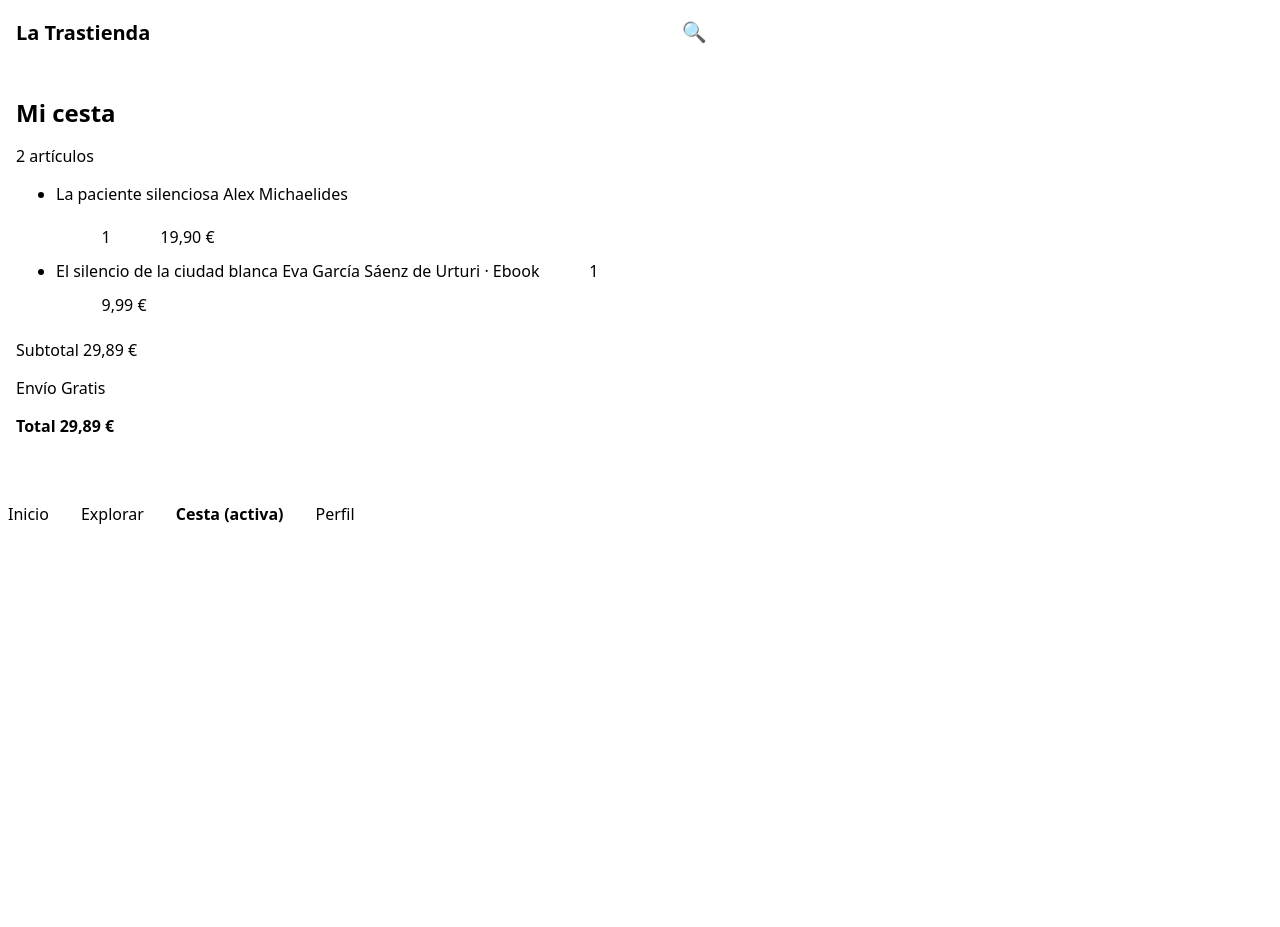
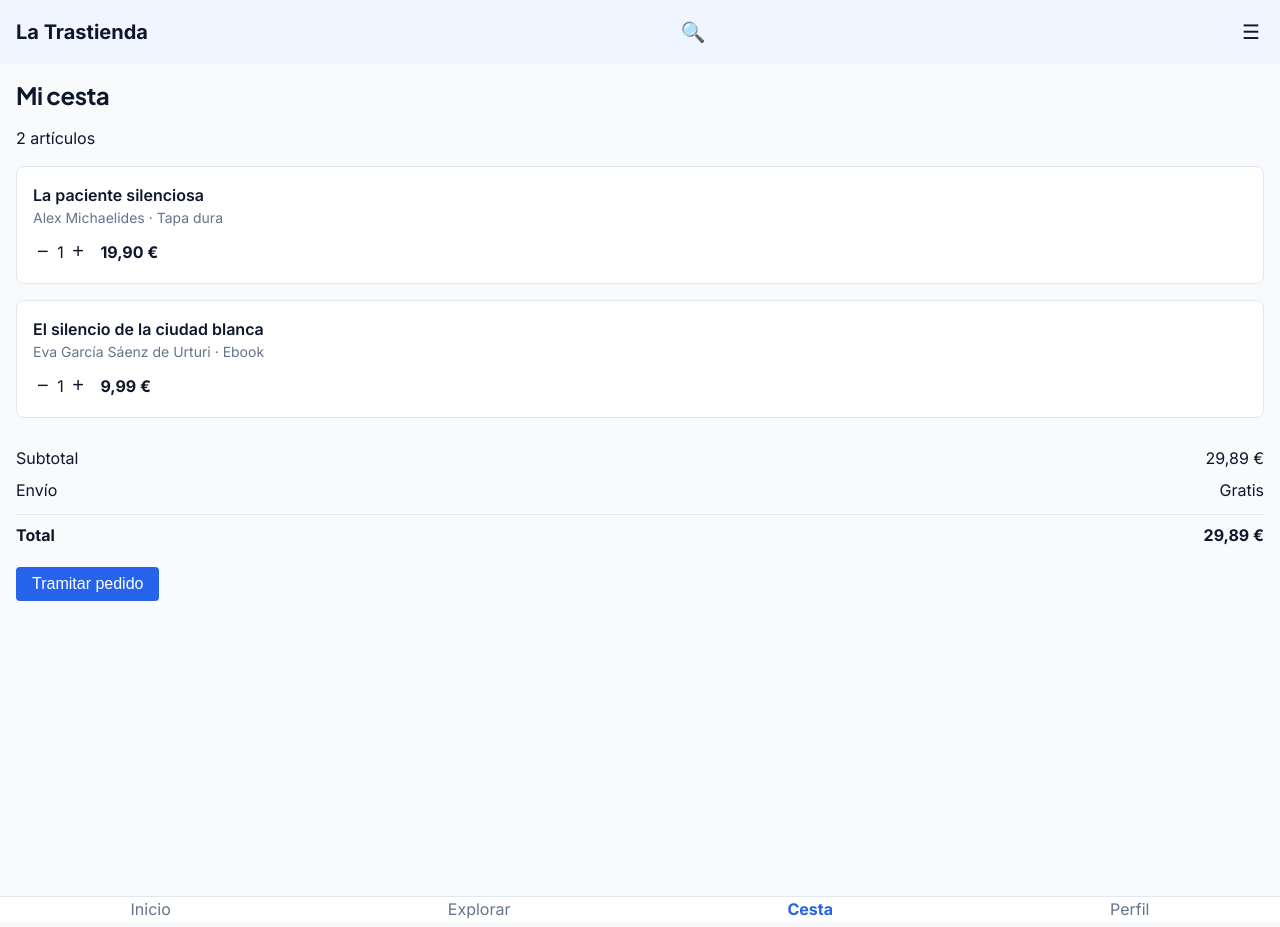
Before and after one commit to JavierCastroLopez/T4DIW, a plain HTML site: page trastienda-ud4/carrito.html in a window 1280 px wide. Before the commit the page ends 800 px from the top, so only its background shows below. Drawn offline with Linux system fonts and the light colour scheme.

Commit message:
correccion

```diff
--- a/trastienda-ud4/carrito.html
+++ b/trastienda-ud4/carrito.html
@@ -4,7 +4,15 @@
 <meta charset="UTF-8">
 <meta name="viewport" content="width=device-width, initial-scale=1.0">
 <title>La Trastienda - Mi cesta</title>
+
+<link rel="preconnect" href="https://fonts.googleapis.com">
+<link rel="preconnect" href="https://fonts.gstatic.com" crossorigin>
+<link href="https://fonts.googleapis.com/css2?family=Inter:wght@400;500;600;700&family=Plus+Jakarta+Sans:wght@600;700&display=swap" rel="stylesheet">
+
+<link rel="stylesheet" href="css/variables.css">
+<link rel="stylesheet" href="css/tipografia.css">
 <link rel="stylesheet" href="css/estilos.css">
+<link rel="stylesheet" href="css/selectores.css">
 </head>
 <body>
 <header>
@@ -18,38 +26,47 @@
 
 <p>2 artículos</p>
 
-<ul>
+<ul class="lista-carrito">
 <li>
-<span>La paciente silenciosa</span>
-<span>Alex Michaelides</p>
-<button type="button">−</button>
+<span class="item-titulo">La paciente silenciosa</span>
+<span class="item-autor">Alex Michaelides · Tapa dura</span>
+<button type="button" aria-label="Quitar un ejemplar de La paciente silenciosa">−</button>
 <span>1</span>
-<button type="button">+</button>
-<span>19,90 €</span>
+<button type="button" aria-label="Añadir un ejemplar de La paciente silenciosa">+</button>
+<span class="item-precio">19,90 €</span>
 </li>
 <li>
-<span>El silencio de la ciudad blanca</span>
-<span>Eva García Sáenz de Urturi · Ebook</span>
-<button type="button">−</button>
+<span class="item-titulo">El silencio de la ciudad blanca</span>
+<span class="item-autor">Eva García Sáenz de Urturi · Ebook</span>
+<button type="button" aria-label="Quitar un ejemplar de El silencio de la ciudad blanca">−</button>
 <span>1</span>
-<button type="button">+</button>
-<span>9,99 €</span>
+<button type="button" aria-label="Añadir un ejemplar de El silencio de la ciudad blanca">+</button>
+<span class="item-precio">9,99 €</span>
 </li>
 </ul>
 
-<div class="resumen">
-<p>Subtotal 29,89 €</p>
-<p>Envío Gratis</p>
-<p><strong>Total 29,89 €</strong></p>
+<dl class="resumen">
+<div>
+<dt>Subtotal</dt>
+<dd>29,89 €</dd>
+</div>
+<div>
+<dt>Envío</dt>
+<dd>Gratis</dd>
+</div>
+<div class="total">
+<dt>Total</dt>
+<dd>29,89 €</dd>
+</div>
+</dl>
 <button type="button">Tramitar pedido</button>
-</div>
 </main>
 
 <nav aria-label="Secciones de la app">
 <ul>
 <li><a href="index.html">Inicio</a></li>
 <li><a href="explorar.html">Explorar</a></li>
-<li><a href="carrito.html" aria-current="page">Cesta (activa)</a></li>
+<li><a href="carrito.html" aria-current="page">Cesta</a></li>
 <li><a href="perfil.html">Perfil</a></li>
 </ul>
 </nav>
--- a/trastienda-ud4/css/estilos.css
+++ b/trastienda-ud4/css/estilos.css
@@ -1,7 +1,6 @@
+/* Estilos base compartidos por todas las pantallas */
+
 body {
-  font-family: system-ui, sans-serif;
-  font-size: 1rem;
-  color: var(--text-main);
   background-color: var(--bg-page);
   margin: 0;
   padding: 0;
@@ -13,89 +12,95 @@ header {
   display: flex;
   justify-content: space-between;
   align-items: center;
-}
 
-header a {
-  color: var(--text-main);
-  text-decoration: none;
-  font-weight: 700;
-  font-size: 1.25rem;
+  a {
+    color: inherit;
+    text-decoration: none;
+    font-weight: 700;
+    font-size: var(--text-xl);
+  }
 }
 
 main {
   padding: 1rem;
-  max-width: 65ch;
 }
 
 h1 {
-  font-size: 1.5rem;
-  margin-bottom: 1rem;
+  margin: 0 0 1rem;
 }
 
 h2 {
-  font-size: 1.25rem;
-  margin-top: 1.5rem;
-  margin-bottom: 0.75rem;
+  margin: 1.5rem 0 0.75rem;
 }
 
 section {
   margin-bottom: 2rem;
 }
 
-article {
-  margin-bottom: 1rem;
-  padding: 1rem;
-  background-color: var(--bg-card);
-  border-radius: 8px;
-  border: 1px solid var(--border-subtle);
-}
-
-article h3 {
-  font-size: 1.125rem;
-  margin-bottom: 0.5rem;
-}
-
-article p {
-  margin: 0.25rem 0;
-}
-
+/* Botones de texto (los de solo icono se estilan en selectores.css) */
 button[type="button"] {
   background-color: var(--brand);
   color: #ffffff;
   border: none;
   border-radius: 4px;
   padding: 0.5em 1em;
-  font-size: 1rem;
+  font-size: var(--text-base);
   cursor: pointer;
 }
 
-nav ul {
-  list-style: none;
-  padding: 0;
-  margin: 0;
-  display: flex;
-  gap: 1rem;
-}
-
-nav a {
-  text-decoration: none;
-  color: var(--text-muted);
-  padding: 0.5rem;
-}
-
-nav a[aria-current="page"] {
-  color: var(--brand);
-  font-weight: 700;
-}
-
-button[type="button"]:hover {
+button[type="button"]:not([aria-label]):hover {
   background-color: var(--brand-hover);
 }
 
-button[aria-label] {
-  background: none;
-  border: none;
-  font-size: 1.25rem;
-  cursor: pointer;
-  padding: 0.25rem;
+/* Pantalla Carrito */
+.lista-carrito {
+  list-style: none;
+  padding: 0;
+  margin: 0 0 1.5rem;
+
+  li {
+    background-color: var(--bg-card);
+    border: 1px solid var(--border-subtle);
+    border-radius: 8px;
+    padding: 1rem;
+    margin-bottom: 1rem;
+  }
+
+  .item-titulo {
+    display: block;
+    font-weight: 600;
+  }
+
+  .item-autor {
+    display: block;
+    color: var(--text-muted);
+    font-size: var(--text-sm);
+    margin-bottom: 0.5rem;
+  }
+
+  .item-precio {
+    font-weight: 700;
+    margin-left: 0.5rem;
+  }
 }
+
+.resumen {
+  margin: 0 0 1rem;
+
+  div {
+    display: flex;
+    justify-content: space-between;
+    padding: 0.25rem 0;
+  }
+
+  dd {
+    margin: 0;
+  }
+
+  .total {
+    font-weight: 700;
+    border-top: 1px solid var(--border-subtle);
+    margin-top: 0.5rem;
+    padding-top: 0.5rem;
+  }
+}
--- a/trastienda-ud4/css/selectores.css
+++ b/trastienda-ud4/css/selectores.css
@@ -2,35 +2,27 @@
 
 /* 1. Pestaña activa: color primario y negrita */
 nav a[aria-current="page"] {
-  color: #2563eb;
+  color: var(--brand);
   font-weight: 700;
 }
 
-/* 2. Resto de enlaces de la barra: gris */
+/* 2. Resto de enlaces de la barra: gris, con :hover y :focus-visible */
 nav a:not([aria-current="page"]) {
-  color: #64748b;
+  color: var(--text-muted);
 }
 
-nav a:not([aria-current="page"]):hover,
-nav a:not([aria-current="page"]):focus-visible {
-  color: #1e293b;
-  outline: 2px solid #2563eb;
+nav a:not([aria-current="page"]):hover {
+  color: var(--text-main);
+}
+
+nav a:focus-visible {
+  outline: 2px solid var(--brand);
   outline-offset: 2px;
 }
 
-/* 3. Tarjetas: clase card a los <article> de recomendados, h2 + .card */
-section h2 + .card {
-  border-top: 2px solid #2563eb;
-  padding-top: 1rem;
-  margin-top: 1rem;
-}
-
-article.card {
-  background-color: #f8fafc;
-  border-radius: 8px;
-  padding: 1rem;
-  margin-bottom: 1rem;
-  border: 1px solid #e2e8f0;
+/* 3. Primera tarjeta de cada sección (hermano justo después del h2) */
+h2 + .card {
+  border-top: 2px solid var(--brand);
 }
 
 /* 4. Badges: ocultar vacíos y resaltar tarjetas con badge visible */
@@ -39,15 +31,16 @@ article.card {
 }
 
 article:has(.badge:not(:empty)) {
-  border-color: #2563eb;
+  border-color: var(--brand);
   border-width: 2px;
 }
 
-/* 5. Botones de icono */
+/* 5. Botones de solo icono (el padding fino llega en el modelo de caja) */
 button[aria-label] {
   background: none;
+  color: inherit;
   border: none;
-  font-size: 1.25rem;
+  font-size: var(--text-xl);
   cursor: pointer;
   padding: 0.25rem;
 }
--- a/trastienda-ud4/css/tipografia.css
+++ b/trastienda-ud4/css/tipografia.css
@@ -1,14 +1,13 @@
 /* Ejercicio 4.1 - Tipografía, unidades y compatibilidad */
 
-/* 1. Carga de fuentes */
-<link rel="preconnect" href="https://fonts.googleapis.com">
-<link rel="preconnect" href="https://fonts.gstatic.com" crossorigin>
-<link href="https://fonts.googleapis.com/css2?family=Inter:wght@400;700&family=Plus+Jakarta+Sans:wght@400;700&display=swap" rel="stylesheet">
+/* 1. Las fuentes (Google Fonts con preconnect y display=swap)
+   se cargan con <link> en el <head> de cada HTML, no aquí. */
 
 /* 2. Variables tipográficas en :root */
 :root {
   --font-body: 'Inter', system-ui, sans-serif;
   --font-display: 'Plus Jakarta Sans', system-ui, sans-serif;
+
   --text-xs: 0.75rem;      /* Caption (12 px) */
   --text-sm: 0.875rem;     /* Body Small (14 px) */
   --text-base: 1rem;       /* Body (16 px) */
@@ -22,13 +21,12 @@
 body {
   font-family: var(--font-body);
   font-size: var(--text-base);
-  line-height: 1.5;
+  font-weight: 400;
+  line-height: 1.5;        /* sin unidad */
   color: var(--text-main);
-  margin: 0;
-  padding: 0;
 }
 
-/* 4. Cero px en textos - todos los tamaños en rem */
+/* 4. Cero px en textos: todos los tamaños en rem */
 
 /* 5. Longitud de lectura ergonómica */
 p, .book-synopsis, .sinopsis, .descripcion {
@@ -40,9 +38,21 @@ p, .book-synopsis, .sinopsis, .descripcion {
   min-height: 100dvh;
 }
 
-/* Estilos tipográficos por elemento */
-h1 { font-size: var(--text-2xl); font-weight: 700; line-height: 1.2; letter-spacing: -0.02em; }
-h2 { font-size: var(--text-xl); font-weight: 700; line-height: 1.25; }
-h3 { font-size: var(--text-lg); font-weight: 700; line-height: 1.3; }
+/* Escala de Figma (tamaño · peso · line-height) */
+h1, h2, h3 {
+  font-family: var(--font-display);
+  letter-spacing: -0.02em;
+  text-wrap: balance;
+}
+
+h1 { font-size: var(--text-2xl); font-weight: 700; line-height: 1.25; }
+h2 { font-size: var(--text-xl);  font-weight: 600; line-height: 1.3; }
+h3 { font-size: var(--text-lg);  font-weight: 600; line-height: 1.35; }
+
 p { font-size: var(--text-base); }
-small, .caption { font-size: var(--text-xs); font-weight: 500; }
+
+small, .caption {
+  font-size: var(--text-xs);
+  font-weight: 500;
+  line-height: 1.3;
+}
--- a/trastienda-ud4/css/variables.css
+++ b/trastienda-ud4/css/variables.css
@@ -28,8 +28,10 @@
   /* Mapeo semántico */
   --bg-page: var(--color-neutral-50);
   --bg-card: #ffffff;
+  --bg-header: var(--color-primary-50);
   --text-main: var(--color-neutral-900);
   --text-muted: var(--color-neutral-500);
+  --border-subtle: var(--color-neutral-200);
   --brand: var(--color-primary-500);
   --brand-hover: var(--color-primary-600);
 
@@ -41,20 +43,26 @@
 nav {
   background-color: var(--bg-card);
   border-top: 1px solid var(--border-subtle);
+
   ul {
     list-style: none;
     padding: 0;
     margin: 0;
     display: flex;
+    justify-content: space-around;
     gap: 1rem;
   }
+
   a {
     color: var(--text-muted);
     text-decoration: none;
+    padding: 0.5rem;
+
     &[aria-current="page"] {
       color: var(--brand);
       font-weight: 700;
     }
+
     &:hover {
       color: var(--text-main);
     }
@@ -71,20 +79,24 @@ article.card {
 
   h3 {
     color: var(--text-main);
-    font-size: 1.125rem;
-    margin-bottom: 0.5rem;
+    margin: 0 0 0.5rem;
+
+    a {
+      color: inherit;
+      text-decoration: none;
+    }
   }
 
   p {
     color: var(--text-muted);
-    font-size: 0.875rem;
+    font-size: var(--text-sm);
     margin: 0.25rem 0;
   }
 
   .badge {
     background-color: var(--color-accent-oklch);
     color: #ffffff;
-    font-size: 0.75rem;
+    font-size: var(--text-xs);
     padding: 0.2rem 0.5rem;
     border-radius: 4px;
     text-transform: uppercase;
@@ -96,8 +108,9 @@ article.card {
     border: none;
     border-radius: 4px;
     padding: 0.4rem 0.8rem;
-    font-size: 0.875rem;
+    font-size: var(--text-sm);
     cursor: pointer;
+
     &:hover {
       background-color: var(--brand-hover);
     }
```
Also changed, not shown: trastienda-ud4/index.html (+10 -3 lines).
